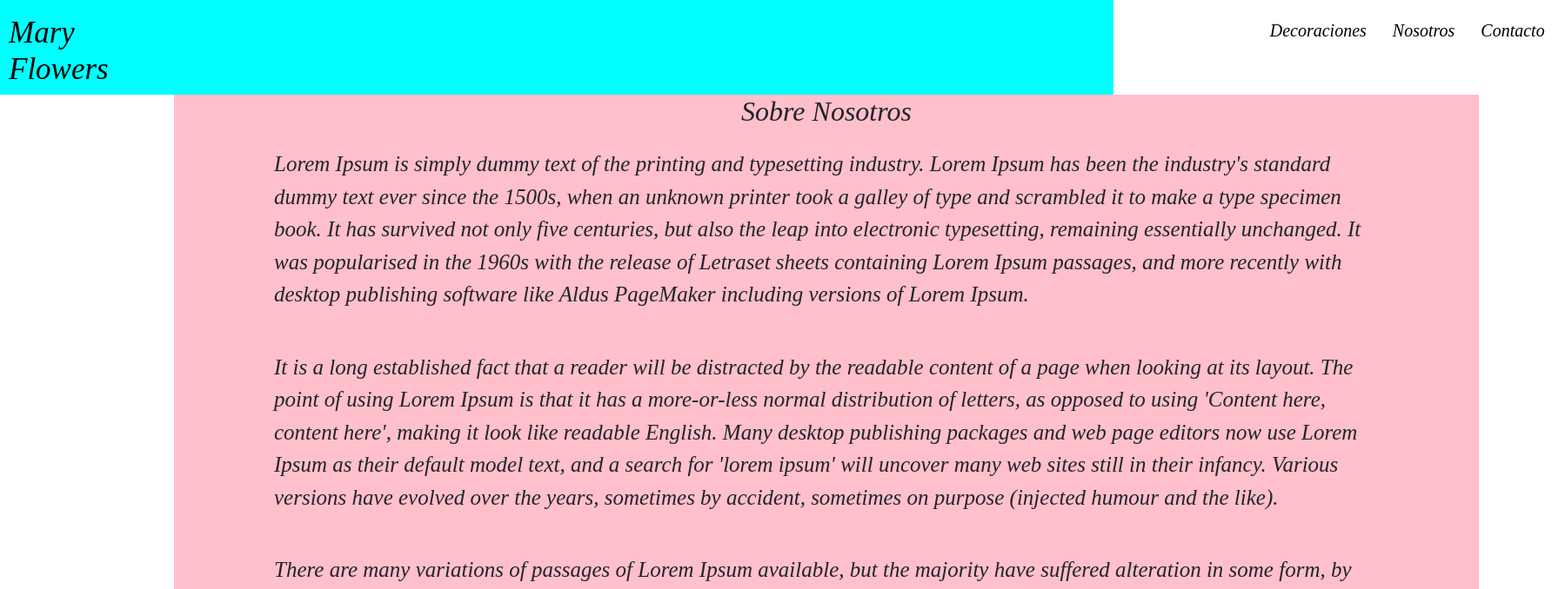
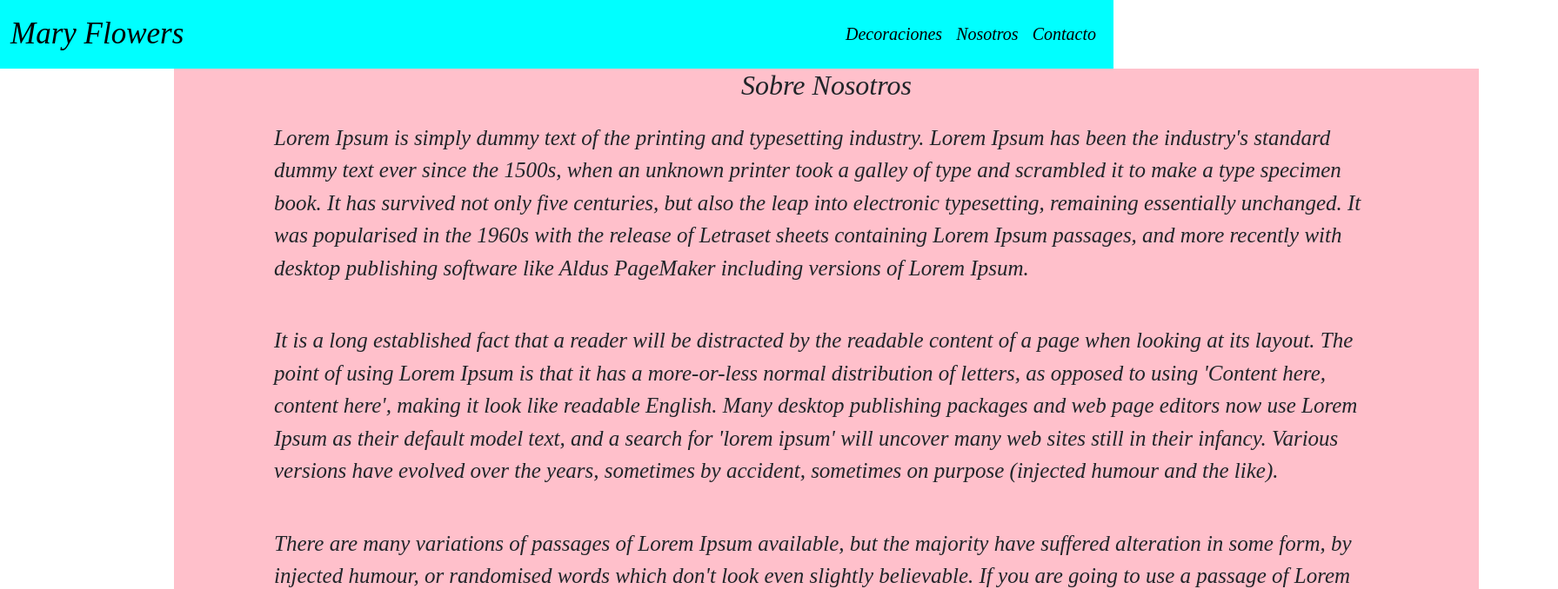
Before and after one commit to Pitu97/Mary-Flowers, a React (Create React App) app in the folder mf-app/: page /nosotros in a window 1280 px wide. Shown: the top 678 px of the page at 87% size, 1791 px wide, since content can reach past the window. Built offline with nearby package versions, Linux system fonts and the light colour scheme.

Commit message:
Cambios6

```diff
--- a/mf-app/src/components/Footer/Footer.css
+++ b/mf-app/src/components/Footer/Footer.css
@@ -20,4 +20,5 @@ footer h3 {
 
 .contacto p {
     margin: 0;
+    padding-top: 3px;
 }
--- a/mf-app/src/components/Header/Header.css
+++ b/mf-app/src/components/Header/Header.css
@@ -1,39 +1,19 @@
-header {
+#header {
     background-color: aqua;
-    display: flex;
     font-family: 'Times New Roman', Times, serif;
     font-style: italic;
+    font-size: 20px;
 }
 
-.logo {
-    margin-left: 10px;
-    margin-top: 17px;
+#logo {
     font-size: 35px;
 }
 
-header ul {
-    display: flex;
-    margin-left: 1300px;
-    margin-top: 5px;
-    list-style: none;
-    padding: 10px;
-}
-
-header li {
-    padding: 5px;
-    font-size: 20px;
-    margin-left: 20px;
-}
-
-header a {
+#header a {
     text-decoration: none;
     color: black;
 }
 
-header a:hover {
+#header a:hover {
     color: pink;
 }
-
-.logo:hover {
-    color: black;
-}
--- a/mf-app/src/components/Header/Header.js
+++ b/mf-app/src/components/Header/Header.js
@@ -1,18 +1,30 @@
 import './Header.css';
 import { Link, NavLink } from 'react-router-dom';
+import Container from 'react-bootstrap/Container';
+import Nav from 'react-bootstrap/Nav';
+import Navbar from 'react-bootstrap/Navbar';
 
 function Header() {
   return (
-    <header>
-        <h1 className='logo'><Link to='/'>Mary Flowers</Link></h1>
-        <nav>
-            <ul>
-                <li><NavLink to='/decoraciones'>Decoraciones</NavLink></li>
-                <li><NavLink to='/nosotros'>Nosotros</NavLink></li>
-                <li><a href='#footer'>Contacto</a></li>
-            </ul>
-        </nav>
-    </header>
+    <Navbar expand="md" sticky="top" id="header">
+      <Container>
+        <Navbar.Brand id='logo'><Link to='/'>Mary Flowers</Link></Navbar.Brand>
+        <Navbar.Toggle aria-controls="basic-navbar-nav" />
+      </Container>
+      <Container></Container>
+      <Container></Container>
+      <Container></Container>
+      <Container></Container>
+      <Container>
+        <Navbar.Collapse id="basic-navbar-nav">
+          <Nav className="me-auto">
+            <Nav.Link><NavLink to='/decoraciones'>Decoraciones</NavLink></Nav.Link>
+            <Nav.Link><NavLink to='/nosotros'>Nosotros</NavLink></Nav.Link>
+            <Nav.Link href="#footer">Contacto</Nav.Link>
+          </Nav>
+        </Navbar.Collapse>
+      </Container>
+    </Navbar>
   );
 }
 
```
